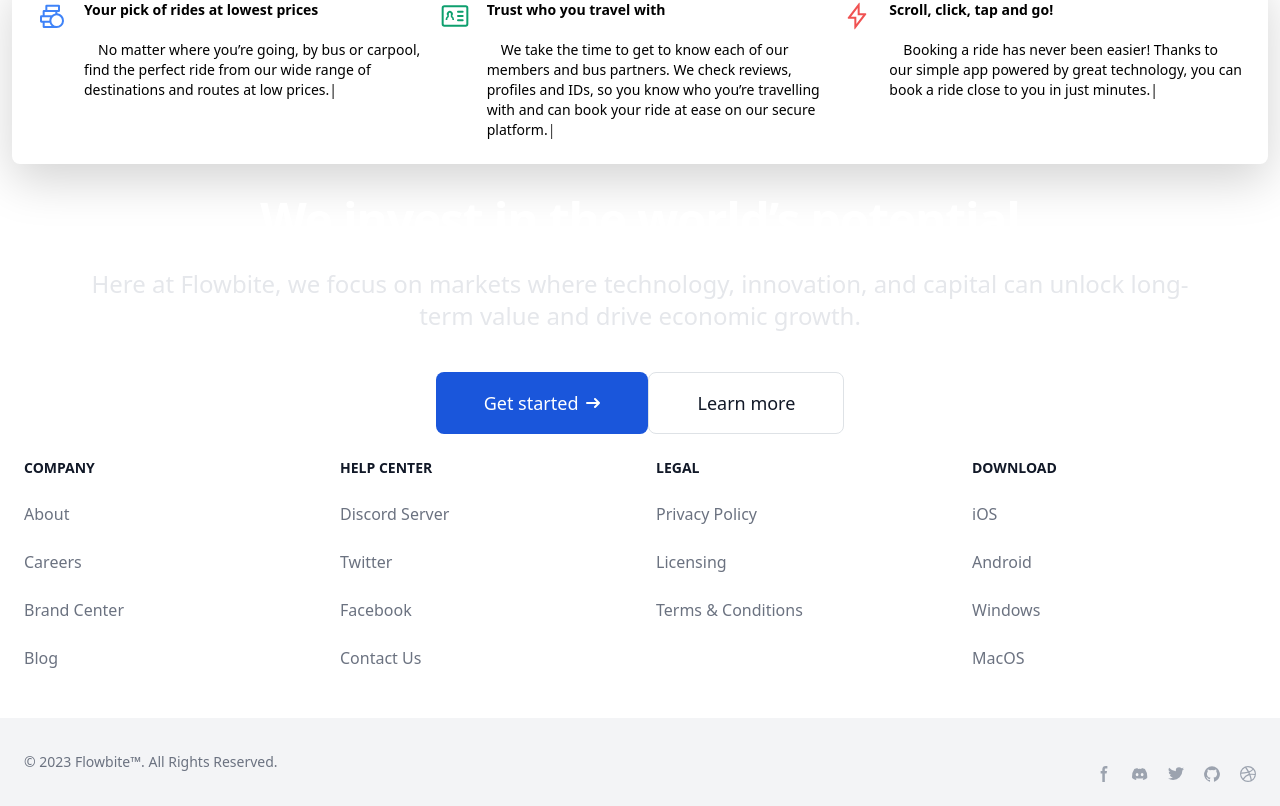
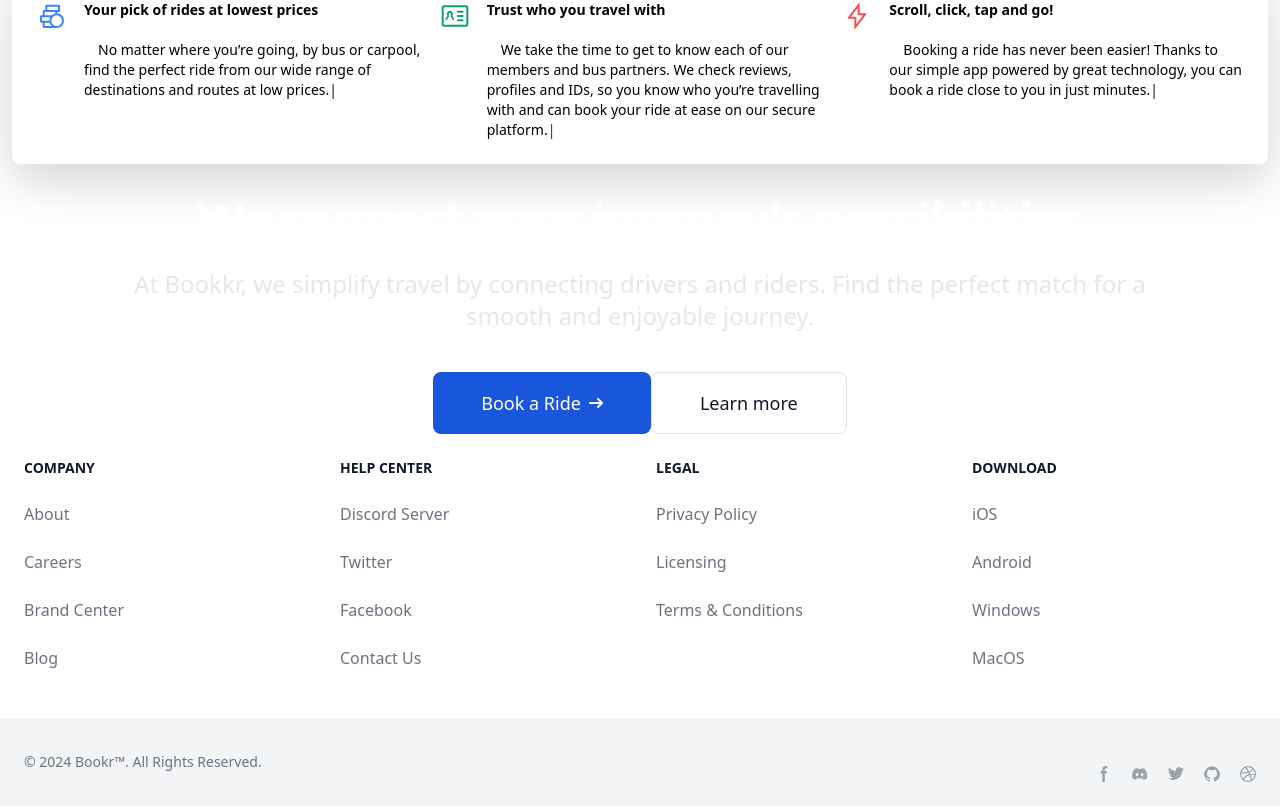
Before and after one commit to AdiMikeyHariharan/Bookkr, a React (Vite) app in the folder Bookkr/: page /Home in a window 1280 px wide. Shown: the part 416-1222 px from the top of the page. Built offline with nearby package versions, Linux system fonts and the light colour scheme.

Commit message:
JumboTxt

```diff
--- a/Bookkr/src/components/Footer.jsx
+++ b/Bookkr/src/components/Footer.jsx
@@ -73,7 +73,7 @@ export default function Footer() {
             </div>
           </div>
           <div className="px-4 py-6 bg-gray-100 dark:bg-gray-700 md:flex md:items-center md:justify-between">
-            <span className="text-sm text-gray-500 dark:text-gray-300 sm:text-center">© 2023 <a href="https://flowbite.com/">Flowbite™</a>. All Rights Reserved.</span>
+            <span className="text-sm text-gray-500 dark:text-gray-300 sm:text-center">© 2024 <a href="https://flowbite.com/"> Bookr™</a>. All Rights Reserved.</span>
             <div className="flex mt-4 sm:justify-center md:mt-0 space-x-5 rtl:space-x-reverse">
               <a href="#" className="text-gray-400 hover:text-gray-900 dark:hover:text-white">
                 <svg className="w-4 h-4" aria-hidden="true" xmlns="http://www.w3.org/2000/svg" fill="currentColor" viewBox="0 0 8 19">
--- a/Bookkr/src/components/Jumbo.jsx
+++ b/Bookkr/src/components/Jumbo.jsx
@@ -6,17 +6,16 @@ export default function Jumbo() {
       <section className="bg-gradient-to-r from-white to-blue-500">
         <div className="py-16 px-4 mx-auto max-w-screen-xl text-center lg:py-24">
           <h1 className="mb-6 text-5xl font-extrabold tracking-tight leading-none text-white md:text-6xl lg:text-7xl">
-            We invest in the world’s potential
+          We connect your journey's possibilities
           </h1>
           <p className="mb-10 text-xl font-normal text-gray-200 lg:text-2xl sm:px-16 lg:px-48">
-            Here at Flowbite, we focus on markets where technology, innovation, and capital can unlock long-term value and drive economic growth.
-          </p>
+          At Bookkr, we simplify travel by connecting drivers and riders. Find the perfect match for a smooth and enjoyable journey.          </p>
           <div className="flex flex-col space-y-4 sm:flex-row sm:justify-center sm:space-y-0">
             <a
               href="#"
               className="inline-flex justify-center items-center py-3 px-5 text-lg font-medium text-white rounded-lg bg-blue-700 hover:bg-blue-800 focus:ring-4 focus:ring-blue-300 transition-all duration-200 transform hover:scale-105"
             >
-              Get started
+              Book a Ride
               <svg
                 className="w-3.5 h-3.5 ms-2 rtl:rotate-180"
                 aria-hidden="true"
--- a/Bookkr/src/components/JumboLTR.jsx
+++ b/Bookkr/src/components/JumboLTR.jsx
@@ -6,7 +6,7 @@ export default function JumboLTR() {
       <section className="bg-gradient-to-r from-white to-blue-500">
         <div className="py-16 px-4 mx-auto max-w-screen-xl text-center lg:py-24">
           <h1 className="mb-6 text-5xl font-extrabold tracking-tight leading-none text-white md:text-6xl lg:text-7xl">
-            We invest in the world’s potential
+            We connect your journey's possibilities
           </h1>
           <p className="mb-10 text-xl font-normal text-gray-100 lg:text-2xl sm:px-16 lg:px-48">
             Here at Flowbite, we focus on markets where technology, innovation, and capital can unlock long-term value and drive economic growth.
```
